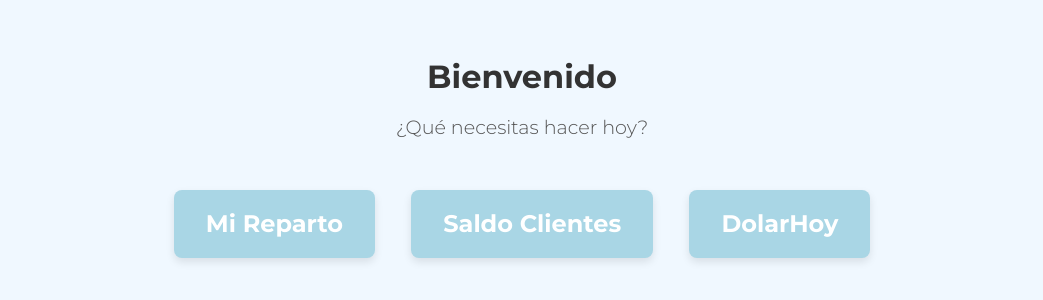
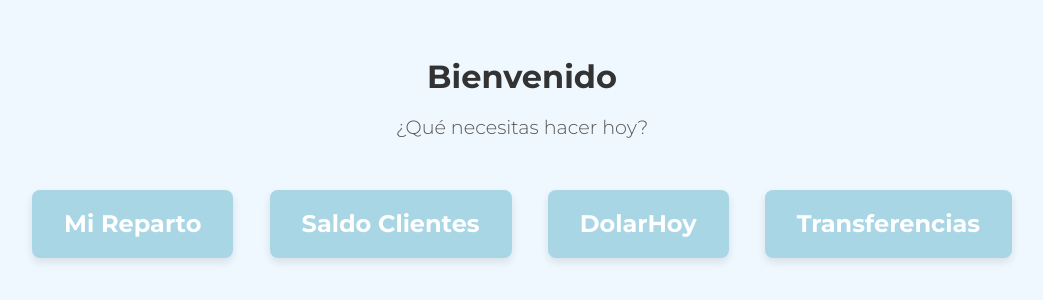
Before and after one commit to TomasNaialAluch/MiReparto, a plain HTML site: page Index.html in a window 1280 px wide. Shown: the part 234-534 px from the top of the page, without its empty margins (118-1161 px from the left). Drawn offline with nearby package versions, Linux system fonts and the light colour scheme.

Commit message:
Update Index.html

```diff
--- a/Index.html
+++ b/Index.html
@@ -65,6 +65,7 @@
       <a href="MiReparto.html" class="brand-link">Mi Reparto</a>
       <a href="SaldoClientes.html" class="brand-link">Saldo Clientes</a>
       <a href="DolarHoy.html" class="brand-link">DolarHoy</a>
+      <a href="Transferencias.html" class="brand-link">Transferencias</a>
     </div>
   </div>
 
```
